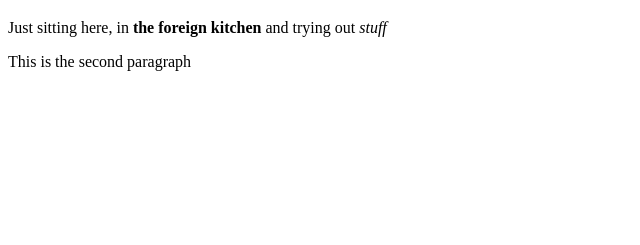
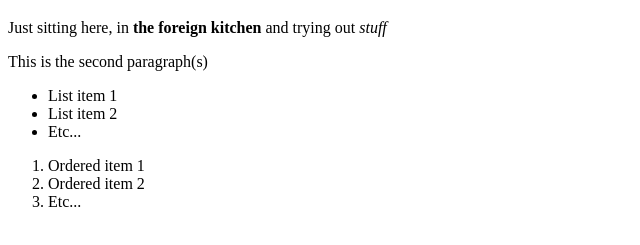
Before and after one commit to tishe-bud/git_test, a plain HTML site: page index.html in a window 1280 px wide. Shown: the part 61-306 px from the top of the page, without its empty margins (0-640 px from the left). Drawn offline with Linux system fonts and the light colour scheme.

Commit message:
Added unordered(<ul>) and ordered (<ol>) lists

```diff
--- a/index.html
+++ b/index.html
@@ -9,7 +9,21 @@
 
     <body>
         <h1>My way</h1>
+
         <p>Just sitting here, in <strong>the foreign kitchen</strong> and trying out <em>stuff</em></p>
-        <p>This is the second paragraph</p>
+        <p>This is the second paragraph(s)</p>
+
+        <ul>
+            <li>List item 1</li>
+            <li>List item 2</li>
+            <li>Etc...</li>
+        </ul>
+
+        <ol>
+            <li>Ordered item 1</li>
+            <li>Ordered item 2</li>
+            <li>Etc...</li>
+        </ol>
+
     </body>
 </html>
```
